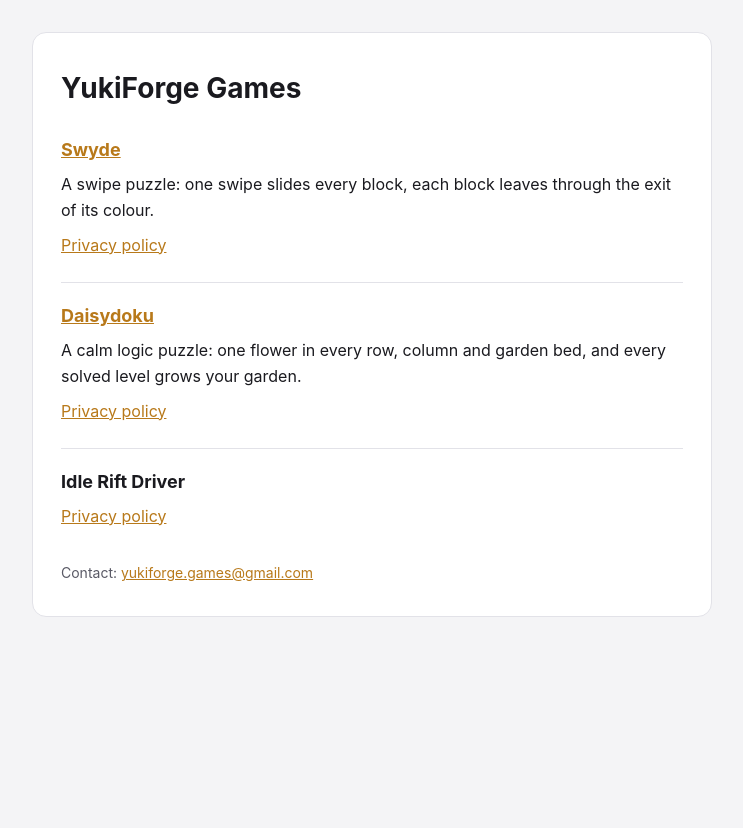
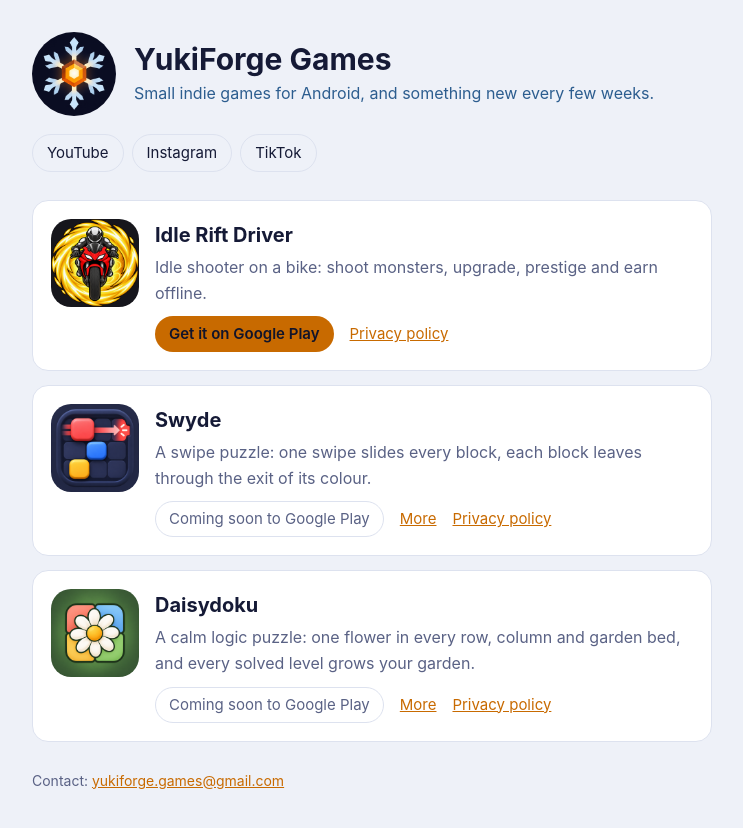
Before and after one commit to YuriChirmici/YuriChirmici.github.io, a plain HTML site: page games/index.html in a window 1280 px wide. Shown: the whole page, without its empty margins (268-1011 px from the left). Before the commit the page ends 800 px from the top, so only its background shows below. Drawn offline with Linux system fonts and the light colour scheme.

Commit message:
Games page: studio logo, social links, game cards with icons; Swyde page links the studio accounts
Co-Authored-By: Claude Opus 5.5 <noreply@anthropic.com>

```diff
--- a/games/index.html
+++ b/games/index.html
@@ -4,39 +4,106 @@
 <meta charset="utf-8">
 <meta name="viewport" content="width=device-width, initial-scale=1">
 <title>YukiForge Games</title>
+<meta name="description" content="Small indie games for Android, and something new every few weeks.">
+<meta property="og:title" content="YukiForge Games">
+<meta property="og:description" content="Small indie games for Android, and something new every few weeks.">
+<meta property="og:image" content="https://yurichirmici.github.io/games/logo-512.png">
+<meta property="og:url" content="https://yurichirmici.github.io/games/">
+<link rel="icon" href="logo-256.png">
 <style>
-  :root { --bg: #17171c; --card: #1e1e25; --text: #e6e6ea; --dim: #a6a6b2; --line: #2e2e38; --accent: #ffc43c; }
+  :root { --bg: #0b0e22; --card: #151a36; --text: #eef1fb; --dim: #9aa3c4; --line: #262d52;
+          --accent: #ffa63a; --ice: #c4e4ff; --pill: #232a50; }
   @media (prefers-color-scheme: light) {
-    :root { --bg: #f4f4f6; --card: #ffffff; --text: #1a1a1f; --dim: #5a5a66; --line: #e2e2e8; --accent: #b8791a; }
+    :root { --bg: #eef1f8; --card: #ffffff; --text: #151a36; --dim: #5a6285; --line: #dde2ef;
+            --accent: #c86a00; --ice: #2c5d8f; --pill: #eef1f8; }
   }
   * { box-sizing: border-box; }
-  body { margin: 0; padding: 32px 16px 64px; background: var(--bg); color: var(--text);
-         font: 16px/1.65 -apple-system, BlinkMacSystemFont, "Segoe UI", Roboto, Arial, sans-serif; }
-  main { max-width: 680px; margin: 0 auto; background: var(--card); border: 1px solid var(--line);
-         border-radius: 14px; padding: 32px 28px; }
-  h1 { font-size: 28px; margin: 0 0 20px; }
-  h2 { font-size: 18px; margin: 24px 0 6px; padding-top: 18px; border-top: 1px solid var(--line); }
-  h2:first-of-type { border-top: 0; padding-top: 0; }
-  p { margin: 0 0 8px; }
-  a { color: var(--accent); }
-  footer { color: var(--dim); font-size: 14px; margin-top: 32px; }
-  @media (max-width: 480px) { body { padding: 16px 12px 48px; } main { padding: 24px 18px; border-radius: 10px; } }
+  body { margin: 0; padding: 32px 16px 56px; background: var(--bg); color: var(--text);
+         font: 16px/1.6 -apple-system, BlinkMacSystemFont, "Segoe UI", Roboto, Arial, sans-serif; }
+  main { max-width: 680px; margin: 0 auto; }
+  header { display: flex; align-items: center; gap: 18px; margin-bottom: 8px; }
+  header img { width: 84px; height: 84px; border-radius: 50%; flex: none; }
+  h1 { font-size: 30px; line-height: 1.2; margin: 0; }
+  .tagline { color: var(--ice); margin: 4px 0 0; }
+  .social { display: flex; flex-wrap: wrap; gap: 8px; margin: 18px 0 28px; }
+  .social a { background: var(--pill); border: 1px solid var(--line); color: var(--text); text-decoration: none;
+              padding: 6px 14px; border-radius: 999px; font-size: 15px; }
+  .game { display: flex; gap: 16px; background: var(--card); border: 1px solid var(--line);
+          border-radius: 16px; padding: 18px; margin-bottom: 14px; }
+  .game > img { width: 88px; height: 88px; border-radius: 20px; flex: none; }
+  .game div { min-width: 0; }
+  .game h2 { font-size: 20px; margin: 0 0 4px; }
+  .game h2 a { color: var(--text); text-decoration: none; }
+  .game p { margin: 0 0 10px; color: var(--dim); }
+  .links { display: flex; flex-wrap: wrap; align-items: center; gap: 6px 16px; font-size: 15px; }
+  .links a { color: var(--accent); }
+  .play { background: var(--accent); color: #11142a !important; text-decoration: none; font-weight: 600;
+          padding: 6px 14px; border-radius: 999px; }
+  .soon { border: 1px solid var(--line); color: var(--dim); padding: 5px 13px; border-radius: 999px; }
+  footer { color: var(--dim); font-size: 14px; margin-top: 28px; }
+  footer a { color: var(--accent); }
+  @media (max-width: 480px) {
+    body { padding: 20px 16px 40px; }
+    header img { width: 64px; height: 64px; }
+    h1 { font-size: 24px; }
+    .game { padding: 14px; gap: 12px; }
+    .game > img { width: 64px; height: 64px; border-radius: 15px; }
+  }
 </style>
 </head>
 <body>
 <main>
-  <h1>YukiForge Games</h1>
+  <header>
+    <img src="logo-256.png" alt="YukiForge Games logo">
+    <div>
+      <h1>YukiForge Games</h1>
+      <p class="tagline">Small indie games for Android, and something new every few weeks.</p>
+    </div>
+  </header>
 
-  <h2><a href="../swyde/">Swyde</a></h2>
-  <p>A swipe puzzle: one swipe slides every block, each block leaves through the exit of its colour.</p>
-  <p><a href="../swyde/privacy.html">Privacy policy</a></p>
+  <nav class="social">
+    <a href="https://www.youtube.com/@yuki_forge">YouTube</a>
+    <a href="https://www.instagram.com/yukiforge.games/">Instagram</a>
+    <a href="https://www.tiktok.com/@yuki_forge">TikTok</a>
+  </nav>
 
-  <h2><a href="../daisydoku/">Daisydoku</a></h2>
-  <p>A calm logic puzzle: one flower in every row, column and garden bed, and every solved level grows your garden.</p>
-  <p><a href="../daisydoku/privacy.html">Privacy policy</a></p>
+  <section class="game">
+    <img src="../idle-rift-driver/icon.png" alt="Idle Rift Driver icon">
+    <div>
+      <h2>Idle Rift Driver</h2>
+      <p>Idle shooter on a bike: shoot monsters, upgrade, prestige and earn offline.</p>
+      <div class="links">
+        <a class="play" href="https://play.google.com/store/apps/details?id=com.yuki.idleriftdriver&amp;referrer=utm_source%3Dstudio_site">Get it on Google Play</a>
+        <a href="../idle-rift-driver/privacy.html">Privacy policy</a>
+      </div>
+    </div>
+  </section>
 
-  <h2>Idle Rift Driver</h2>
-  <p><a href="../idle-rift-driver/privacy.html">Privacy policy</a></p>
+  <section class="game">
+    <img src="../swyde/icon.png" alt="Swyde icon">
+    <div>
+      <h2><a href="../swyde/">Swyde</a></h2>
+      <p>A swipe puzzle: one swipe slides every block, each block leaves through the exit of its colour.</p>
+      <div class="links">
+        <span class="soon">Coming soon to Google Play</span>
+        <a href="../swyde/">More</a>
+        <a href="../swyde/privacy.html">Privacy policy</a>
+      </div>
+    </div>
+  </section>
+
+  <section class="game">
+    <img src="../daisydoku/icon.png" alt="Daisydoku icon">
+    <div>
+      <h2><a href="../daisydoku/">Daisydoku</a></h2>
+      <p>A calm logic puzzle: one flower in every row, column and garden bed, and every solved level grows your garden.</p>
+      <div class="links">
+        <span class="soon">Coming soon to Google Play</span>
+        <a href="../daisydoku/">More</a>
+        <a href="../daisydoku/privacy.html">Privacy policy</a>
+      </div>
+    </div>
+  </section>
 
   <footer>Contact: <a href="mailto:yukiforge.games@gmail.com">yukiforge.games@gmail.com</a></footer>
 </main>
```
Also changed, not shown: swyde/index.html (+2 -2 lines), games/logo-256.png (added), games/logo-512.png (added), idle-rift-driver/icon.png (added).
